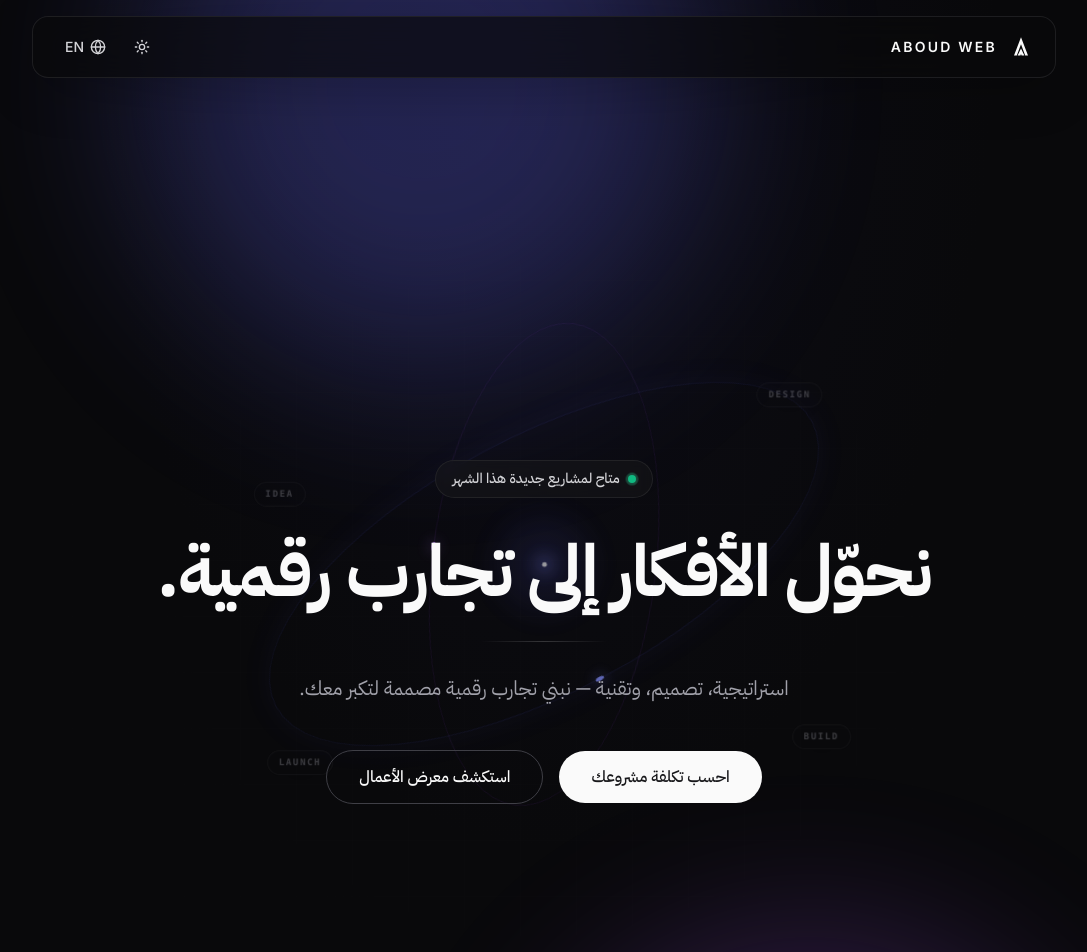
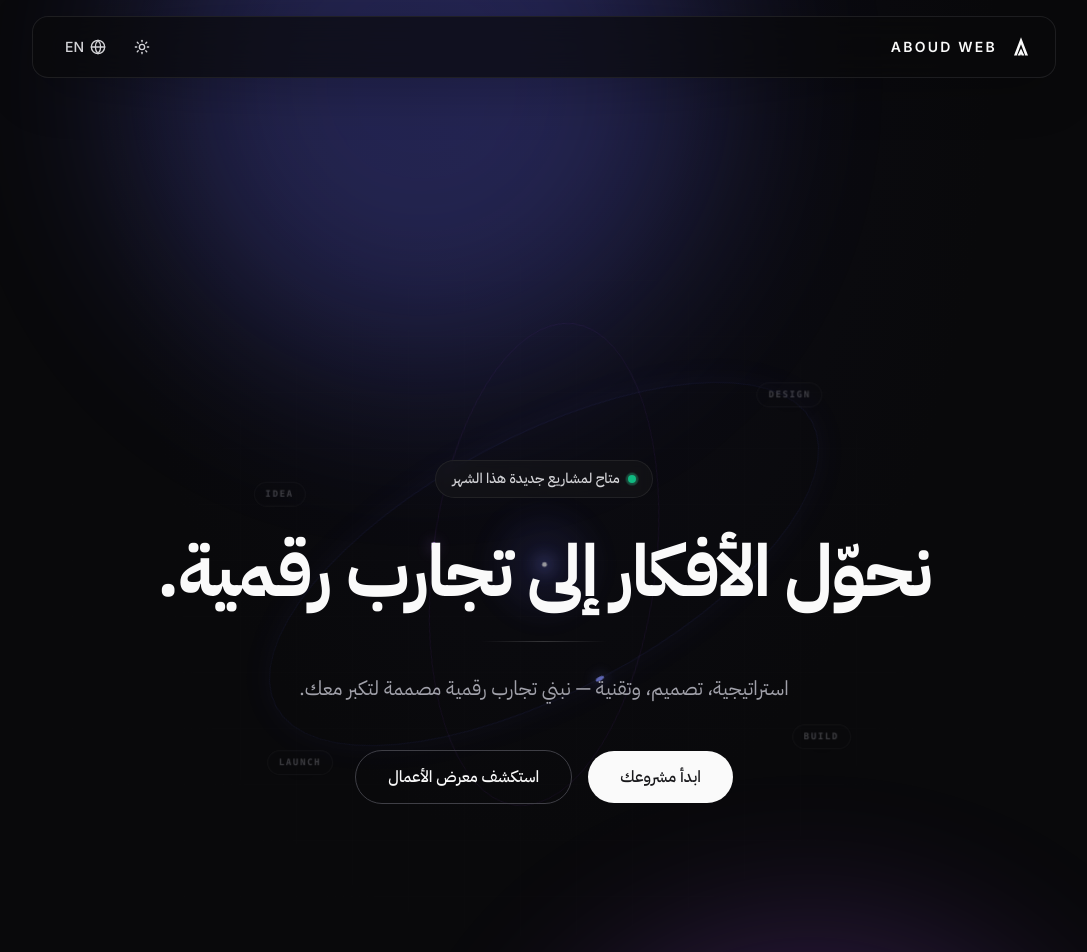
Before and after one commit to 963abod/aboudweb, a React (Vite) app: page / in a window 1280 px wide. Shown: the top 952 px of the page, without its empty margins (96-1183 px from the left). Built offline with nearby package versions, Linux system fonts and the light colour scheme; no server answers; the database is empty.

Commit message:
Rename hero project CTA

```diff
--- a/src/defaultSettings.js
+++ b/src/defaultSettings.js
@@ -7,8 +7,8 @@ export const DEFAULT_SETTINGS = {
     title_en: 'We turn ideas into digital experiences.',
     subtitle_ar: 'استراتيجية، تصميم، وتقنية — نبني تجارب رقمية مصممة لتكبر معك.',
     subtitle_en: 'Strategy, design, and technology — we build digital experiences designed to grow with you.',
-    cta_primary_ar: 'احسب تكلفة مشروعك',
-    cta_primary_en: 'Calculate Project Cost',
+    cta_primary_ar: 'ابدأ مشروعك',
+    cta_primary_en: 'Start Your Project',
     cta_secondary_ar: 'استكشف معرض الأعمال',
     cta_secondary_en: 'Explore Portfolio'
   },
```
